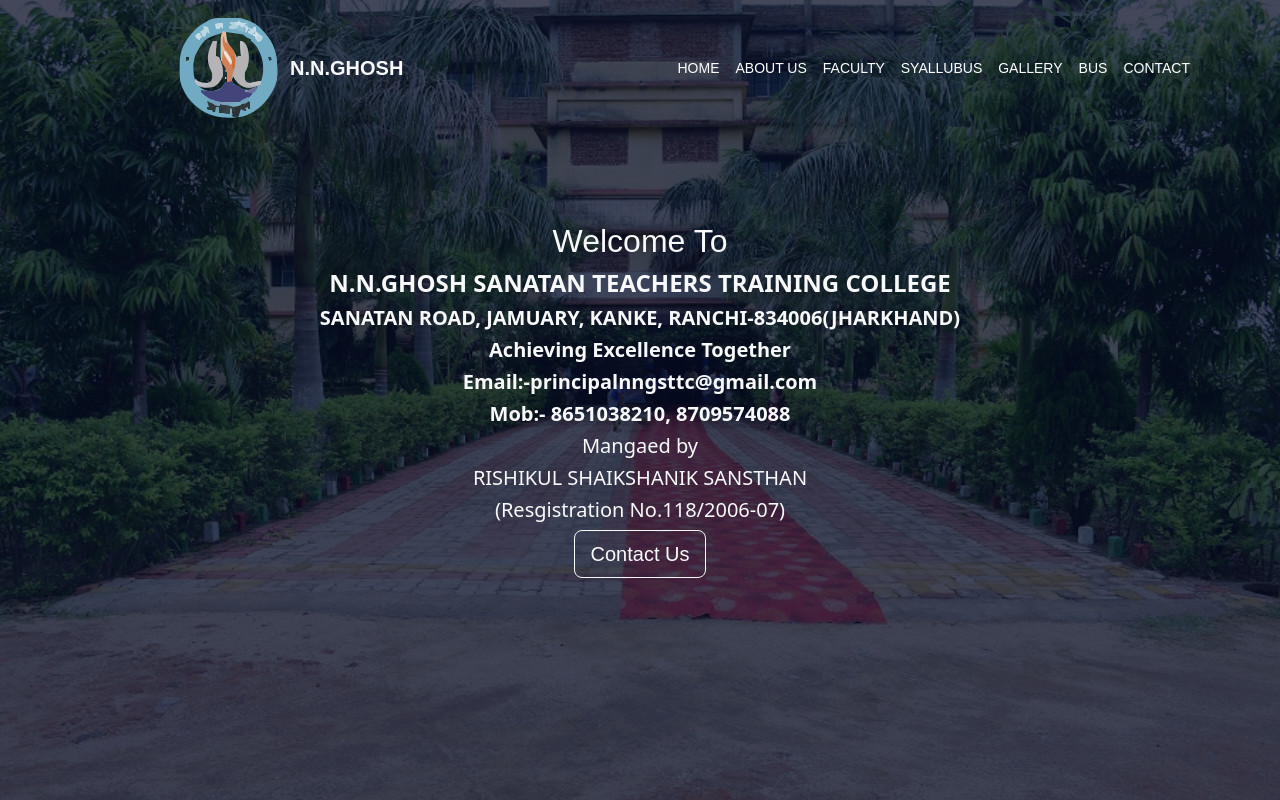
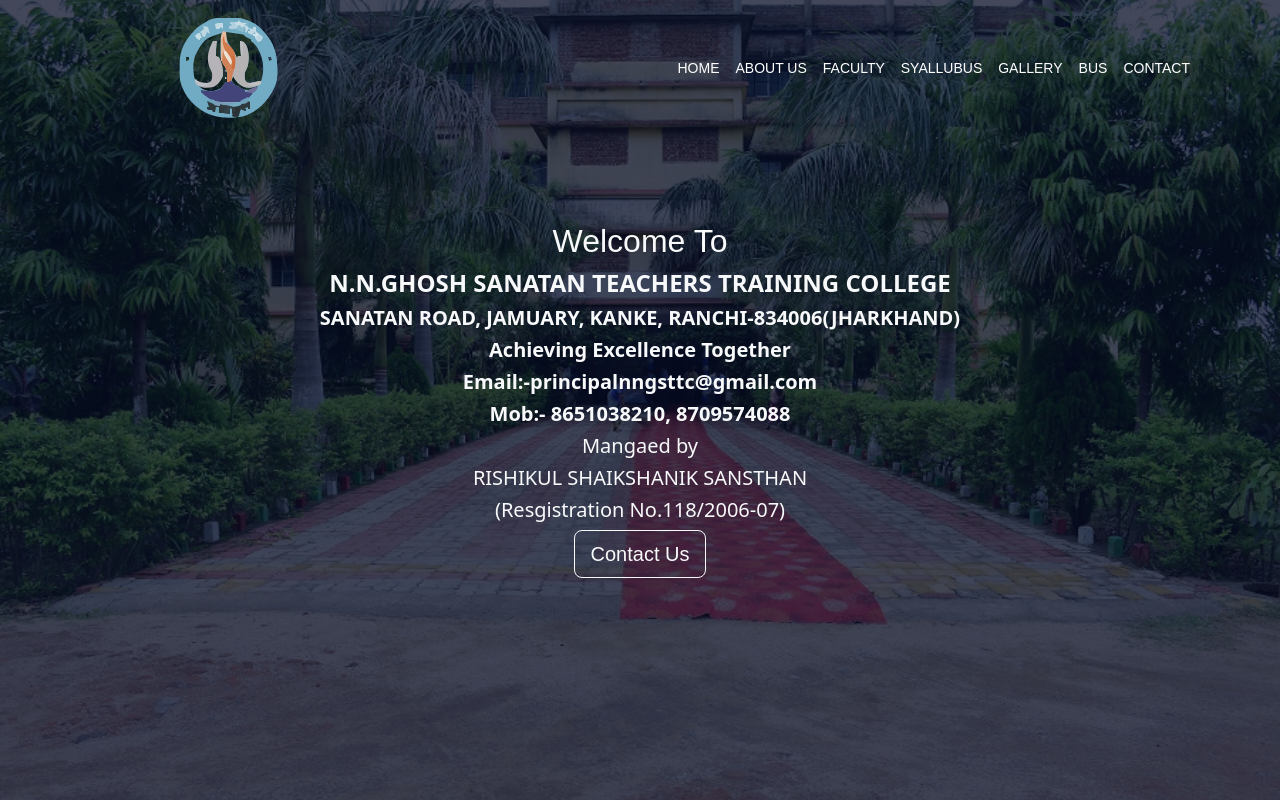
Before and after one commit to adarshkumar790/nnghoshcollege, a React (Create React App) app: page / in a window 1280 px wide. Shown: the top 800 px of the page. Built offline with nearby package versions, Linux system fonts and the light colour scheme.

Commit message:
some changes

```diff
--- a/src/App.js
+++ b/src/App.js
@@ -70,9 +70,9 @@
 <path d="M0 0 C2 1 2 1 2 1 Z " fill="#FFFFE2" transform="translate(155,67)"/>
 <path d="" fill="#F6FDE0" transform="translate(0,0)"/>
 </svg>
-              <span className='mx-2 text-light lh-1 fw-semibold'>
-                N.N.GHOSH
-              </span>
+              {/* <span className='mx-2 text-light lh-1 fw-semibold'>
+
+              </span> */}
             </Link>
           </Navbar.Brand>
           <Navbar.Toggle aria-controls='basic-navbar-nav' className='bg-light' />
```
